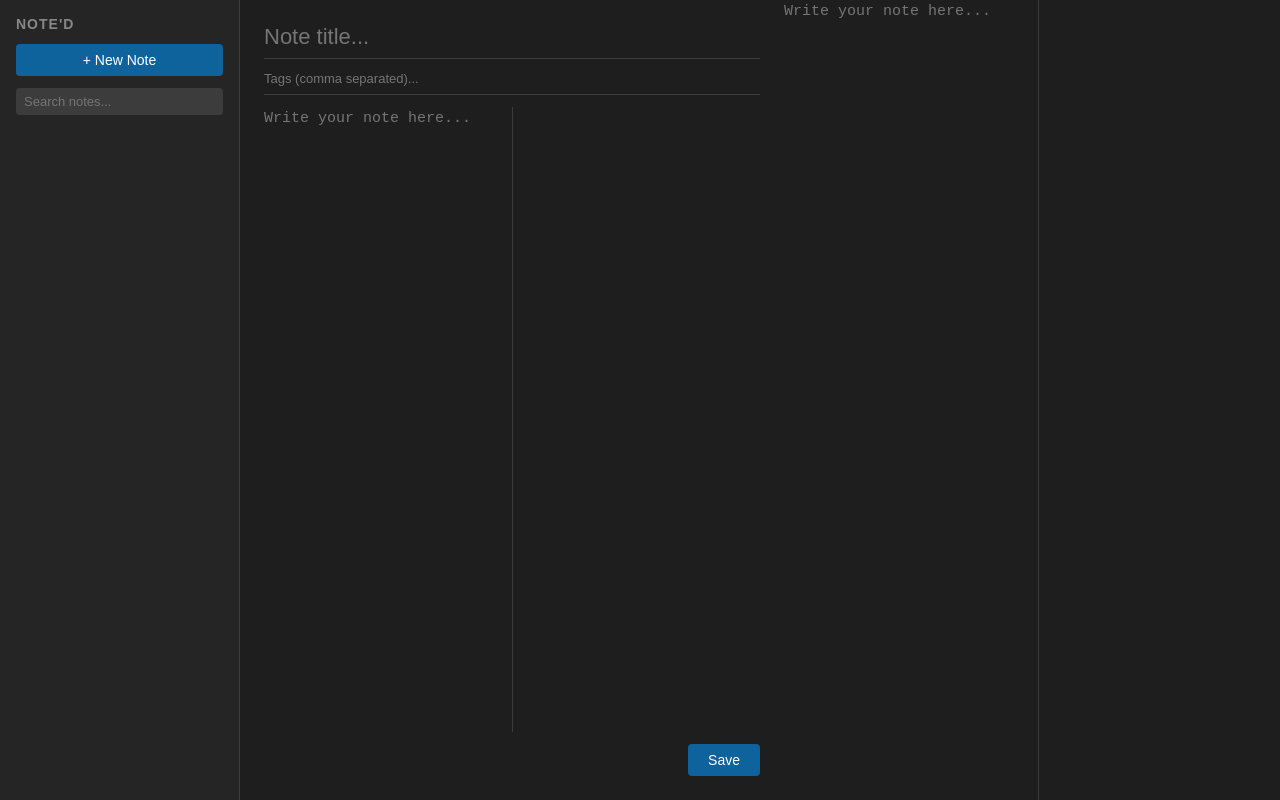
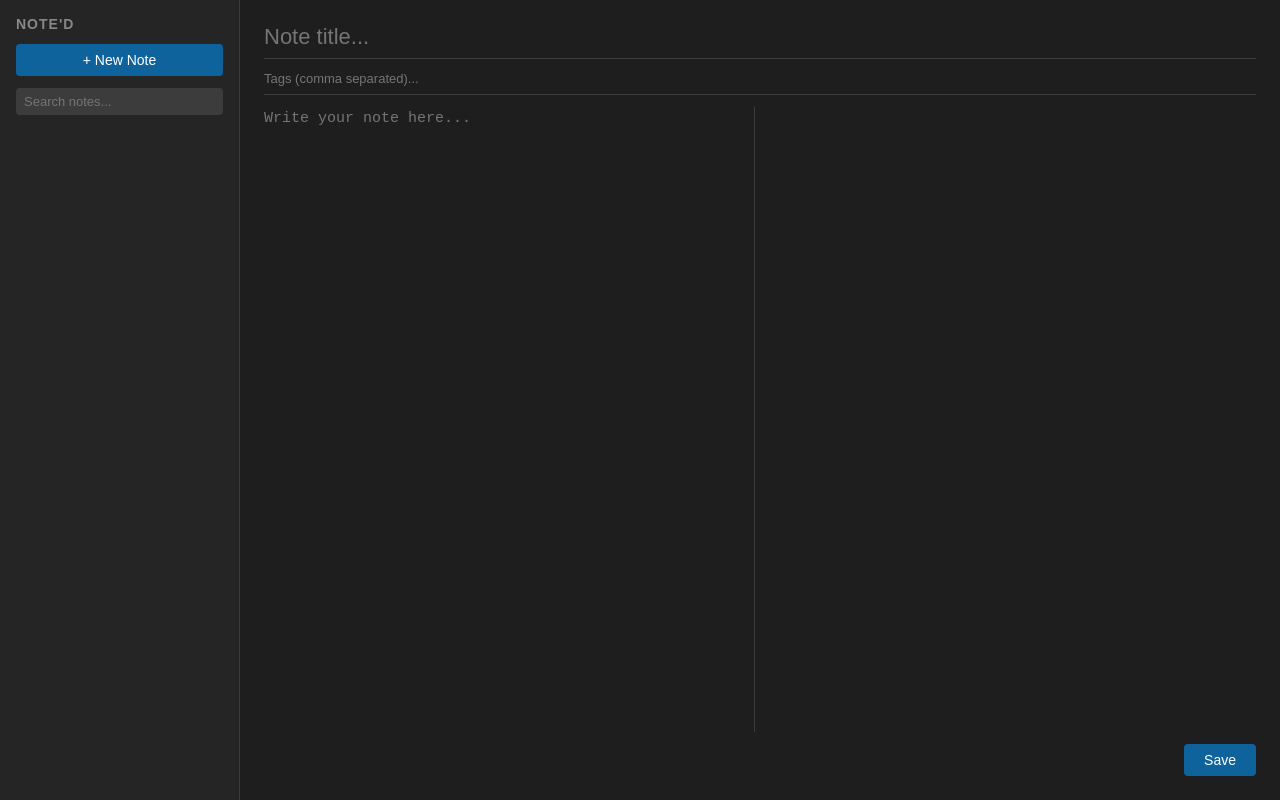
Before and after one commit to chownwolf/noted, a website: page index.html in a window 1280 px wide. Drawn offline with Linux system fonts and the light colour scheme; no server answers.

Commit message:
bug with divider

```diff
--- a/index.html
+++ b/index.html
@@ -18,17 +18,13 @@
       <div id="editor">
         <input type="text" id="note-title" placeholder="Note title..." />
         <input type="text" id="note-tags" placeholder="Tags (comma separated)..." />
+
         <div id="editor-body">
           <textarea id="note-content" placeholder="Write your note here..."></textarea>
           <div id="preview"></div>
+          <div id="divider"></div>
         </div>
         <button id="save-btn">Save</button>
-      </div>
-
-      <div id="editor-body">
-        <textarea id="note-content" placeholder="Write your note here..."></textarea>
-        <div id="divider"></div>
-        <div id="preview"></div>
       </div>
 
       <script src="app.js"></script>
```
